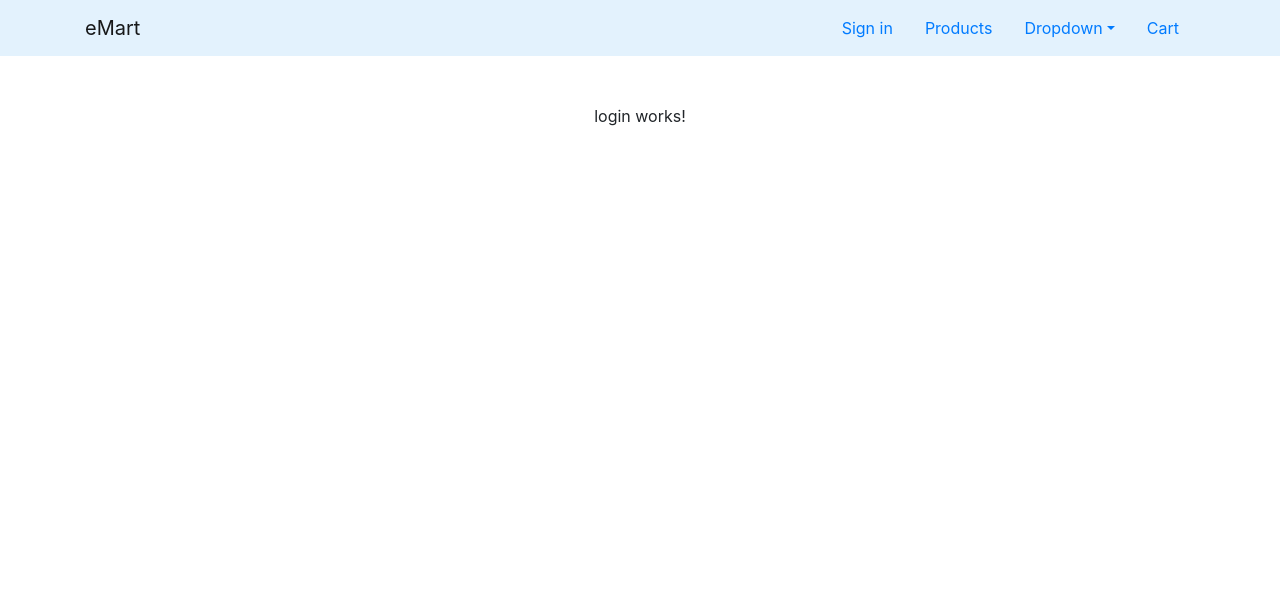
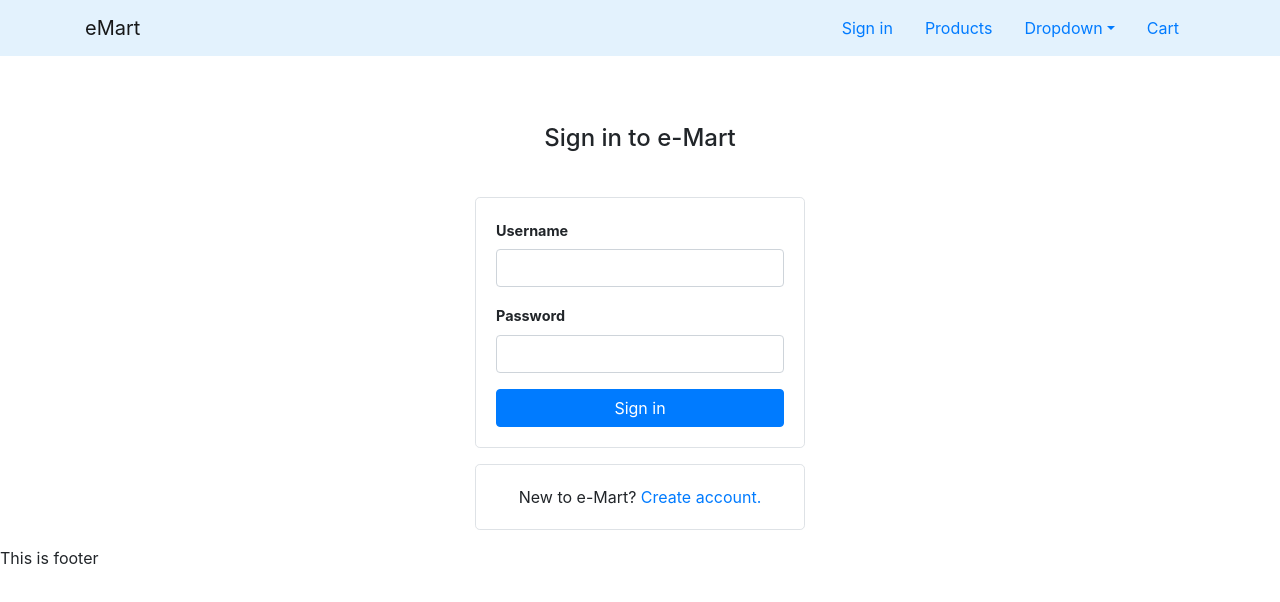
Before and after one commit to bill0871/eMarket, an Angular app in the folder eMart-front-end/: page /e-mart/login in a window 1280 px wide. Shown: the top 602 px of the page. Built offline with nearby package versions, Linux system fonts and the light colour scheme.

Commit message:
Add login part

```diff
--- a/eMart-front-end/src/app/app.component.html
+++ b/eMart-front-end/src/app/app.component.html
@@ -1,11 +1,11 @@
 <div class="main-wrapper">
-
   <header>
     <app-navbar></app-navbar>
   </header>
-  <div class="container div-main">
-    <div class="container text-center">
-      <router-outlet></router-outlet>
-    </div>
+  <div class="container">
+    <router-outlet></router-outlet>
   </div>
+  <footer>
+    This is footer
+  </footer>
 </div>
--- a/eMart-front-end/src/app/app.module.ts
+++ b/eMart-front-end/src/app/app.module.ts
@@ -12,6 +12,7 @@ import { ProductsComponent } from './products/products.component';
 import { ProductDetailComponent } from './product-detail/product-detail.component';
 import { NavbarComponent } from './navbar/navbar.component';
 import {NgbDropdownModule} from "@ng-bootstrap/ng-bootstrap";
+import { CartComponent } from './cart/cart.component';
 
 @NgModule({
   declarations: [
@@ -22,7 +23,8 @@ import {NgbDropdownModule} from "@ng-bootstrap/ng-bootstrap";
     PageNotFoundComponent,
     ProductsComponent,
     ProductDetailComponent,
-    NavbarComponent
+    NavbarComponent,
+    CartComponent
   ],
   imports: [
     BrowserModule,
--- /dev/null
+++ b/eMart-front-end/src/app/cart/cart.component.html
@@ -0,0 +1 @@
+<p>Cart page works</p>
--- /dev/null
+++ b/eMart-front-end/src/app/cart/cart.component.ts
@@ -0,0 +1,15 @@
+import { Component, OnInit } from '@angular/core';
+
+@Component({
+  selector: 'app-cart',
+  templateUrl: './cart.component.html',
+  styleUrls: ['./cart.component.css']
+})
+export class CartComponent implements OnInit {
+
+  constructor() { }
+
+  ngOnInit(): void {
+  }
+
+}
--- a/eMart-front-end/src/app/login/login.component.css
+++ b/eMart-front-end/src/app/login/login.component.css
@@ -0,0 +1,24 @@
+.input-label {
+  font-weight: bold;
+  font-size: 0.9rem;
+}
+
+.signin-form {
+  width: 100%;
+  max-width: 330px;
+  padding: 20px;
+  margin: auto;
+}
+
+.signin-form > h1 {
+  font-size: 1.5rem;
+  text-align: center;
+}
+
+.form-container {
+  padding: 20px;
+}
+
+.no-account {
+  text-align: center;
+}
--- a/eMart-front-end/src/app/login/login.component.html
+++ b/eMart-front-end/src/app/login/login.component.html
@@ -1 +1,25 @@
-<p>login works!</p>
+<div class="container-md mb-3">
+  <div class="signin-form mb-3">
+    <h1>Sign in to e-Mart</h1>
+  </div>
+  <form>
+    <div class="signin-form border rounded-lg mb-3">
+      <div class="form-group">
+        <label class="input-label" for="username">Username</label>
+        <input type="text" class="form-control" id="username" aria-describedby="emailHelp">
+      </div>
+      <div class="form-group">
+        <label class="input-label" for="password">Password</label>
+        <input type="password" class="form-control" id="password">
+      </div>
+      <!--      <div class="form-group form-check">-->
+      <!--        <input type="checkbox" class="form-check-input" id="exampleCheck1">-->
+      <!--        <label class="form-check-label" for="exampleCheck1">Check me out</label>-->
+      <!--      </div>-->
+      <button type="submit" class="btn btn-primary btn-block">Sign in</button>
+    </div>
+  </form>
+  <div class="signin-form border rounded-lg no-account">
+    New to e-Mart? <a href="#">Create account.</a>
+  </div>
+</div>
--- a/eMart-front-end/src/app/navbar/navbar.component.ts
+++ b/eMart-front-end/src/app/navbar/navbar.component.ts
@@ -1,4 +1,4 @@
-import { Component, OnInit } from '@angular/core';
+import {Component, OnInit} from '@angular/core';
 
 @Component({
   selector: 'app-navbar',
@@ -7,7 +7,8 @@ import { Component, OnInit } from '@angular/core';
 })
 export class NavbarComponent implements OnInit {
 
-  constructor() { }
+  constructor() {
+  }
 
   ngOnInit(): void {
   }
```
Also changed, not shown: eMart-front-end/src/app/app-routing.module.ts (+22 -18 lines), eMart-front-end/src/app/cart/cart.component.css (added), 1 other file (tests, documents, lock files or other folders).
